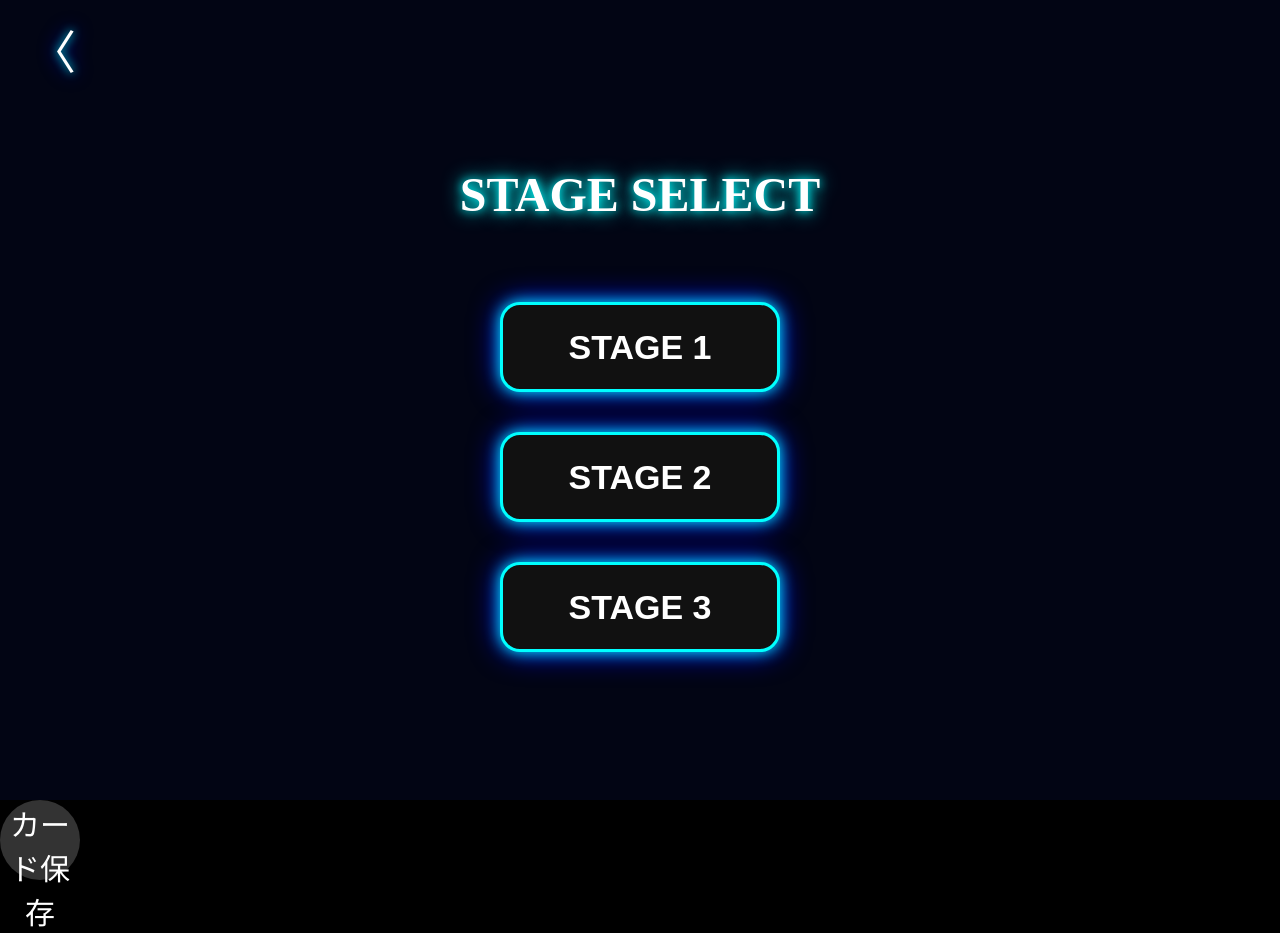
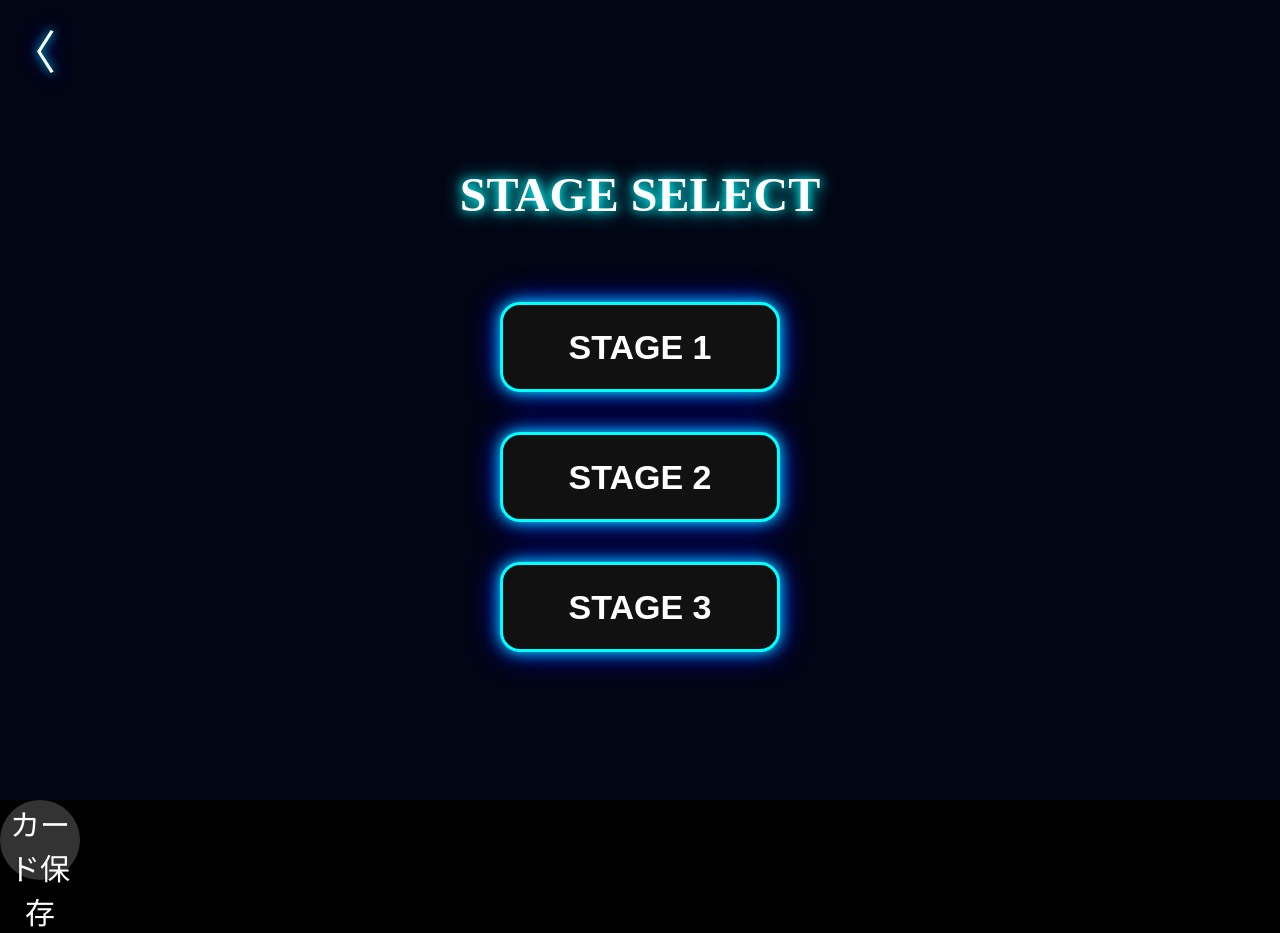
Before and after one commit to imageworks-hub/imageinvaders30, a plain HTML site: page index.html in a window 1280 px wide. Both pictures are taken after a click on the button 640 px from the left and 509 px from the top of the page. Drawn offline with Linux system fonts and the light colour scheme.

Commit message:
Move stage back button left

```diff
--- a/style.css
+++ b/style.css
@@ -246,7 +246,7 @@
     position:absolute;
 
     top:24px;
-    left:24px;
+    left:4px;
 
     width:56px;
     height:56px;
```
